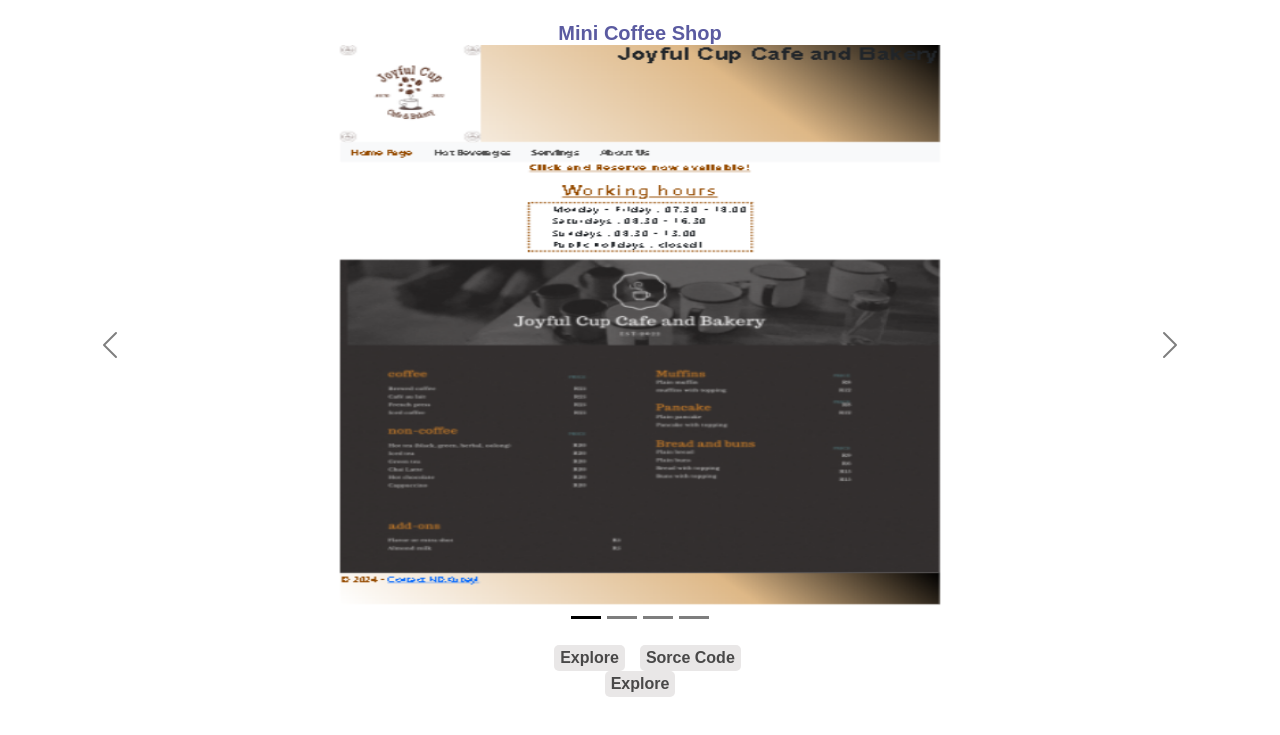
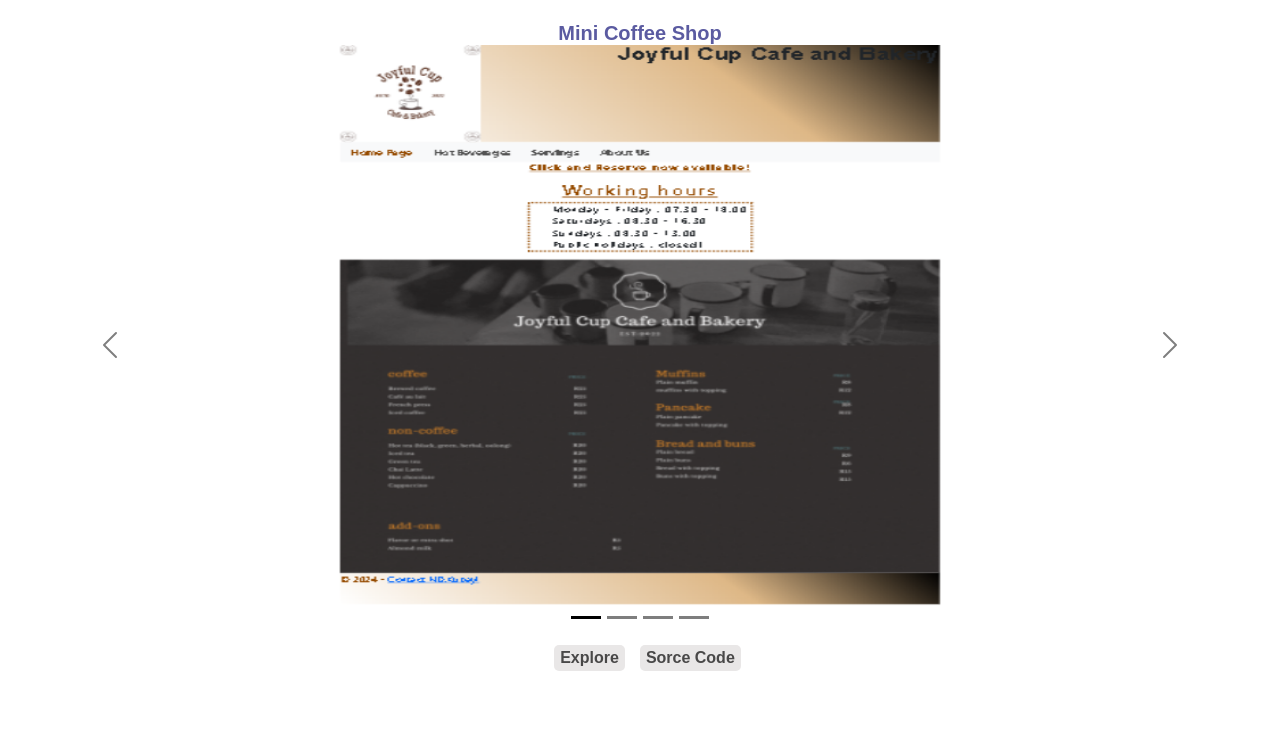
Before and after one commit to Kubayi-ND/Web-Development-Portfolio, a plain HTML site: page webPages/Projects.html in a window 1280 px wide. Shown: the part 1128-1863 px from the top of the page. After the commit the page ends 1839 px from the top, so only its background shows below. Drawn offline with nearby package versions, Linux system fonts and the light colour scheme; files whose address does not match are found by name.

Commit message:
Projects.html

```diff
--- a/webPages/Projects.html
+++ b/webPages/Projects.html
@@ -140,7 +140,7 @@
                     <div class="projectButtons">
                       <a href="https://kubayi-nd.github.io/JoyfulCup"><button class="btnProjects">Explore</button></a>
                       <a href="https://github.com/Kubayi-ND/JoyfulCup"><button class="btnSorceCode">Sorce Code</button></a>
-                    </div><a href="https://kubayi-nd.github.io/JoyfulCup"><button class="btnProjects">Explore</button></a>
+                    </div>
                   <br/>
                 </div>
             </section>
```
